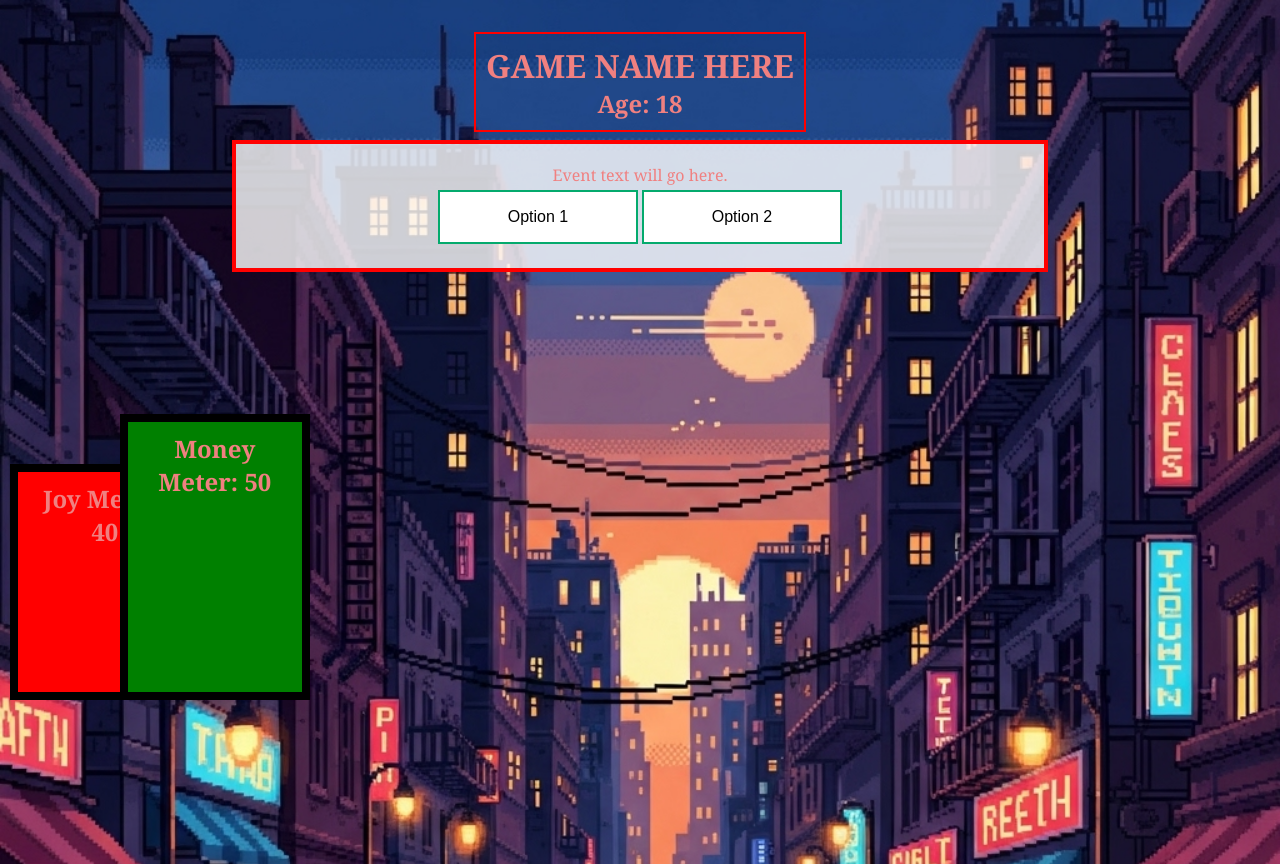
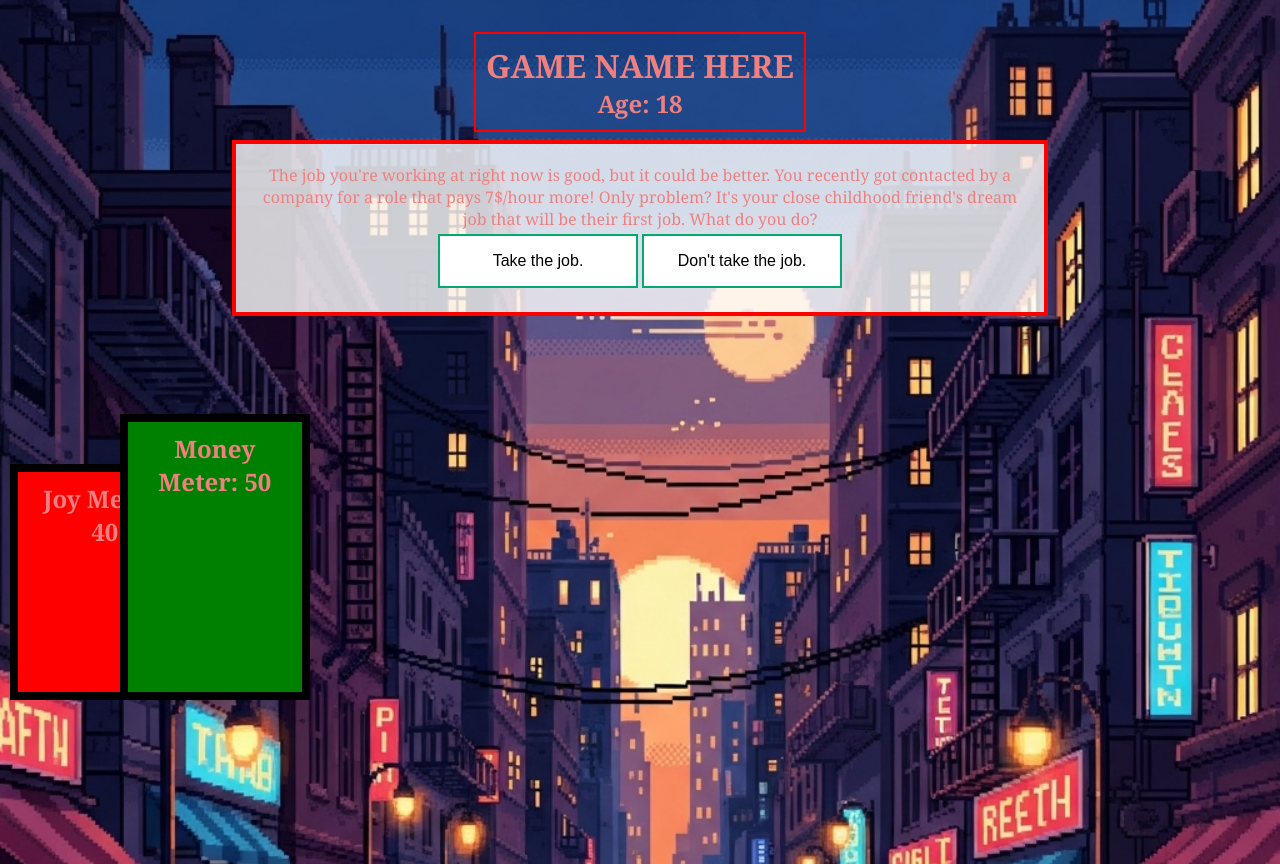
Before and after one commit to nothingbutash/HackCamp---LifeAndTaxes, a React (Vite) app: page / in a window 1280 px wide. Built offline with nearby package versions, Linux system fonts and the light colour scheme.

Commit message:
Added event button implementations

```diff
--- a/src/components/Event.jsx
+++ b/src/components/Event.jsx
@@ -1,36 +1,65 @@
 import "./Event.css";
+import { useState } from "react";
 
 function Event(props) {
-  const e1Msg = "The job you're working at right now is good, but it could be better. You recently got contacted by a company for a role that pays 7$/hour more! Only problem? It's your close childhood friend's dream job that will be their first job. What do you do?"
-  const e1B1 = "Take the job."
-  const e1B2 = "Don't take the job."
 
-  const e2Msg = "You got into a car accident and your doctor says that you are fine but suggests more tests to be sure."
-  const e2B1 = "Get tested to be safe."
-  const e2B2 = "Don't get tested."
+  const events = [
+    { message: "The job you're working at right now is good, but it could be better. You recently got contacted by a company for a role that pays 7$/hour more! Only problem? It's your close childhood friend's dream job that will be their first job. What do you do?",
+      button1: "Take the job.",
+      button2: "Don't take the job.",
+      dJoyT: -props.joyLevel / 2, dMoneyT: 7,
+      dJoyF: 0, dMoneyF: 0
+    },
 
-  const e3Msg = "The opportunity to buy the world's only 24 karat gold labubu for $1,000,000 arises."
-  const e3B1 = "Buy it because you only have 5 seconds!"
-  const e3B2 = "Don't"
+    { message: "You got into a car accident and your doctor says that you are fine but suggests more tests to be sure.",
+      button1: "Get tested to be safe.",
+      button2: "Don't get tested.",
+      dJoyT: 10, dMoneyT: -50,
+      dJoyF: -props.joyLevel / 2, dMoneyF: 0
+    },
 
-  const e4Msg = "A friend wants to hang out on the day of a possible business trip with a big bonus!"
-  const e4B1 = "Reject your friend, you need to focus on work."
-  const e4B2 = "Go out with your friend and forget about work for a day."
+    { message: "The opportunity to buy the world's only 24 karat gold labubu for $1,000,000 arises.",
+      button1: "Buy it because you only have 5 seconds!",
+      button2: "Don't.",
+      dJoyT: 30, dMoneyT: -1000000,
+      dJoyF: -5, dMoneyF: 0
+    },
 
-  const e5Msg = "Your pet dog got sick, but you have to work."
-  const e5B1 = "Skip work to take your dog to the vet."
-  const e5B2 = "Ignore your dog and go to work."
+    { message: "A friend wants to hang out on the day of a possible business trip with a big bonus!",
+      button1: "Reject your friend, focus on work.",
+      button2: "Go out with your friend.",
+      dJoyT: -5, dMoneyT: 150,
+      dJoyF: 15, dMoneyF: -150
+    },
 
-  const events = [{image: "./assets/playerStrawHat.jpg", message: e1Msg, button1: e1B1, button2: e1B2, dJoyT: -props.joyLevel/2, dMoneyT: 7, dJoyF: 0, dMoneyF: 0},
-                  {image: "./assets/doctor.jpg", message: e2Msg, button1: e2B1, button2: e2B2, dJoyT: 10, dMoneyT: -50, dJoyF: -props.joyLevel/2, dMoneyF: 0},
-                  {image: "./assets.goldenlabubu.jpg", message: e3Msg, button1: e3B1, button2: e3B2, dJoyT: 30, dMoneyT: -1000000, dJoyF: -5, dMoneyF: 0},
-                  {image: "./assets.playerStrawHat.jpg", message: e4Msg, button1: e4B1, button2: e4B2, dJoyT: -5, dMoneyT: 150, dJoyF: 15, dMoneyF: -150},
-                  {image: "./assets.dogSprite.jpg", message: e5Msg, button1: e5B1, button2: e5B2, dJoyT: 40, dMoneyT: -100, dJoyF: -60, dMoneyF: 100}]
+    { message: "Your pet dog got sick, but you have to work.",
+      button1: "Skip work and take your dog to the vet.",
+      button2: "Ignore your dog and go to work.",
+      dJoyT: 40, dMoneyT: -100,
+      dJoyF: -60, dMoneyF: 100
+    }
+  ];
+
+  const [index, setIndex] = useState(0);
+  const currentEvent = events[index];
+
+  function chooseOption1() {
+    props.setJoyLevel(props.joyLevel + currentEvent.dJoyT);
+    props.setMoneyLevel(props.moneyLevel + currentEvent.dMoneyT);
+    setIndex(index + 1);
+  }
+
+  function chooseOption2() {
+    props.setJoyLevel(props.joyLevel + currentEvent.dJoyF);
+    props.setMoneyLevel(props.moneyLevel + currentEvent.dMoneyF);
+    setIndex(index + 1);
+  }
+
   return (
     <div className="eventBox">
-      <p>Event text will go here.</p>
-      <button>Option 1</button>
-      <button>Option 2</button>
+      <p>{currentEvent.message}</p>
+      <button onClick={chooseOption1}>{currentEvent.button1}</button>
+      <button onClick={chooseOption2}>{currentEvent.button2}</button>
     </div>
   );
 }
```
